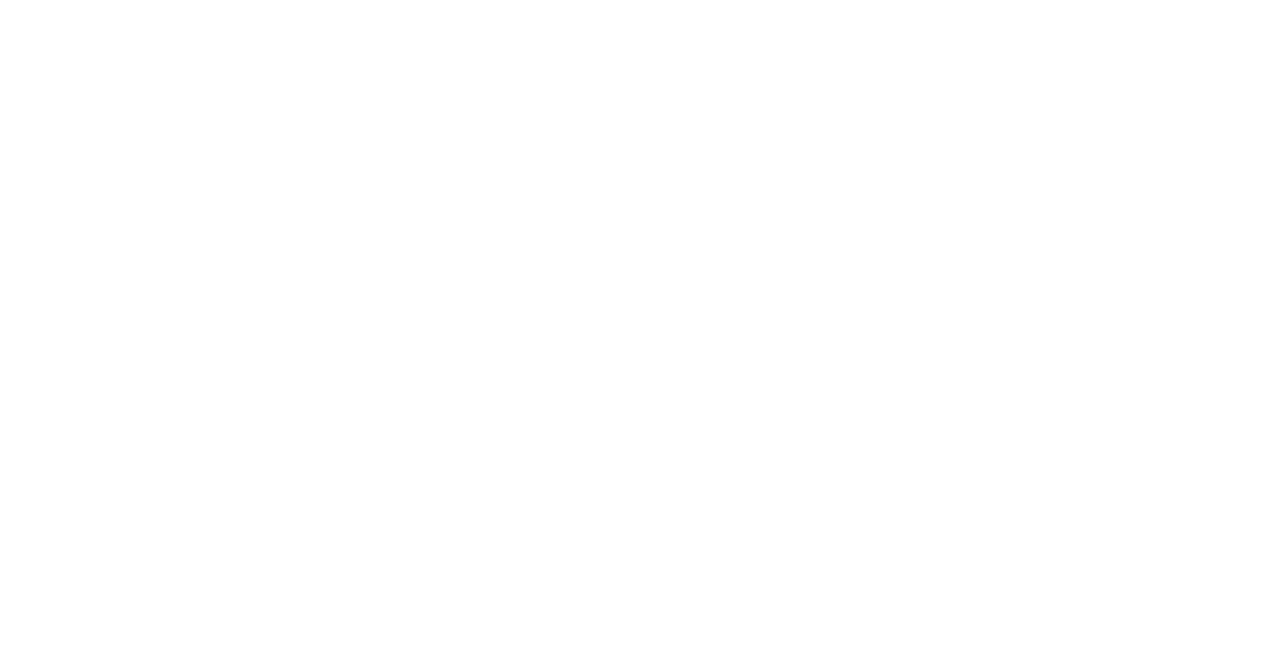
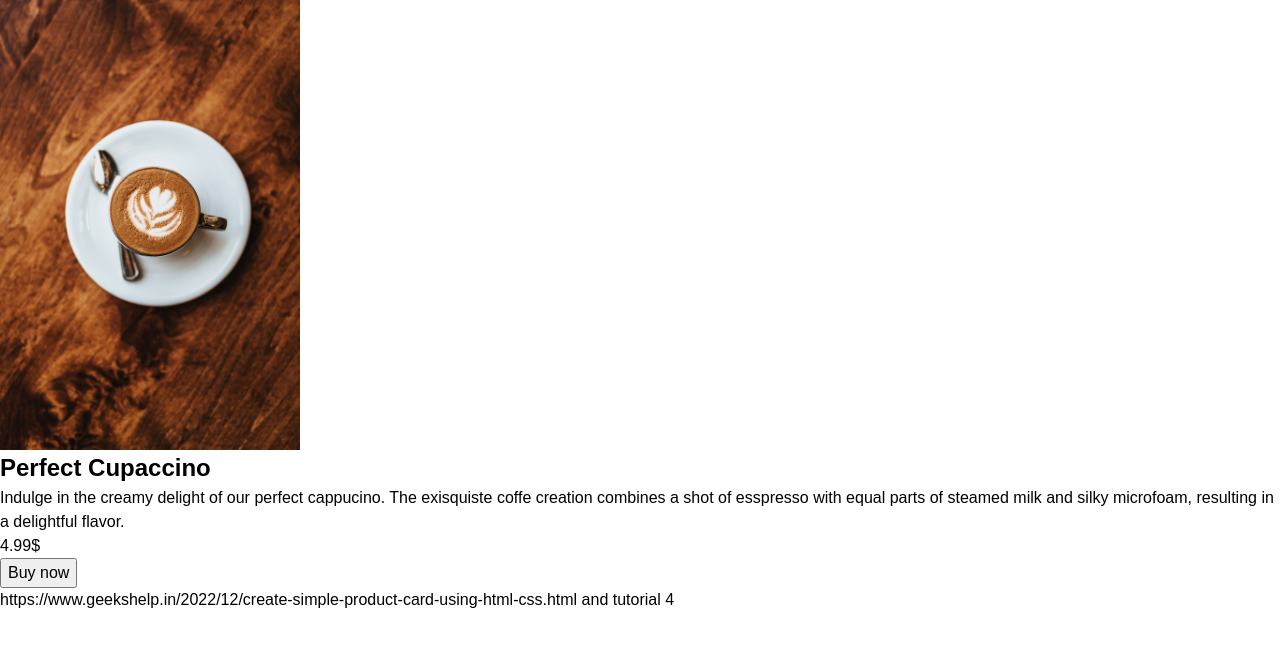
Before and after one commit to irm1005-itec1005-fall-2023/midterm-exam-sarahxhussein, a plain HTML site: page index.html in a window 1280 px wide. Drawn offline with Linux system fonts and the light colour scheme.

Commit message:
Update index.html

```diff
--- a/index.html
+++ b/index.html
@@ -1,3 +1,4 @@
+
 <!DOCTYPE html>
 <html lang="en-ca">
 
@@ -23,38 +24,56 @@
 </head>
 
 <body>
-  <!--
+  <main>
+    <div class="box-container">
 
-    WELCOME TO THE MIDTERM EXAM!
+      <section class="coffee">
 
-    1. You have 1.5 hours to complete this exam.
-    2. You absolutely are permitted to use any resources you like, including Google, Stack Overflow, etc, ChatGPT, Copilot, printed papers, etc.
-    3. However, you may not communicate with anyone else during the exam. This includes electronic communications between students.
+        <img class="coffemug" src="/images/coffee.jpg" alt="cofee beans"  width="300"/>
 
-    GOOD LUCK! YOU GOT THIS!
+        <h2>Perfect Cupaccino</h2>
+        <p>Indulge in the creamy delight of our perfect cappucino. The exisquiste coffe creation combines a shot of esspresso with equal parts of steamed milk and silky microfoam, resulting in a delightful flavor. </p>
 
-  -->
+        <div class="Product_price_button">
+          <p><span>4.99</span>$</p>
+          <button class="button" href="#">Buy now</a>
+        </div>
 
-  <!--
+      </section>
 
-    CONTENT THAT YOU CAN USE FOR YOUR MIDTERM:
 
-    (image of coffee though you can use your own: ./images/coffee.jpg)
 
-    Hot drinks
+    </div>
+  </main>
 
-    Perfect Cappuccino
 
-    Indulge in the creamy delight of our Perfect Cappuccino. This exquisite coffee creation combines a shot of rich espresso with equal parts of steamed milk and silky microfoam, resulting in a delightful balance of flavor and texture.
 
-    $4.99
 
-    BUY NOW
 
-  -->
+
+
+
+
+
+
+
+
+
+
+
+
+
+
+
+
+
+
+
+
 
   <!-- ADD YOUR CODE HERE -->
-
+  https://www.geekshelp.in/2022/12/create-simple-product-card-using-html-css.html
+  and tutorial 4
 
   <!-- ADD YOUR CITATION HERE -->
 
```
